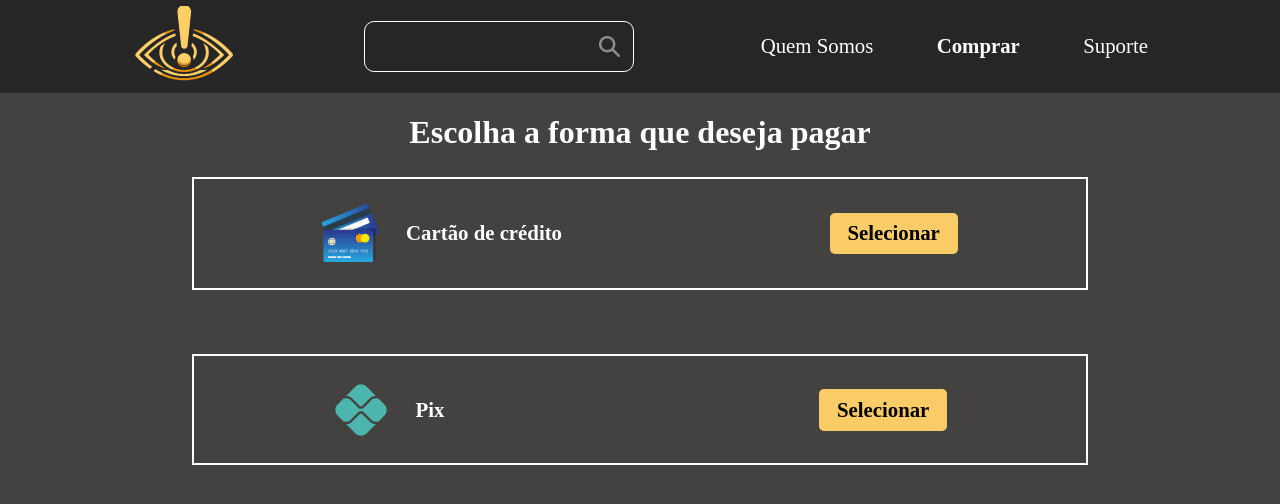
After one commit to Alerta-Visao/Site, a PHP site: page /formasPagamento.html in a window 1280 px wide. The commit adds this page. Shown: the top 504 px of the page. Run offline with PHP 8.4, Linux system fonts and the light colour scheme.

Commit message:
Adicionando a pagina de formas de pagamento

```diff
--- a/estilo.css
+++ b/estilo.css
@@ -157,10 +157,6 @@ header{
 }
 
 /* ---------------------Detalhes produto-------------------- */
-#secao1FotoProduto{
-
-}
-
 #secao1TextoProduto{
     margin-right: 20%;
 }
--- /dev/null
+++ b/formasPagamento.html
@@ -0,0 +1,70 @@
+<!DOCTYPE html>
+<html lang="en">
+<head>
+    <meta charset="UTF-8">
+    <meta http-equiv="X-UA-Compatible" content="IE=edge">
+    <meta name="viewport" content="width=device-width, initial-scale=1.0">
+    <link rel="stylesheet" href="estilo.css">
+    <title>Formas de Pagamento</title>
+</head>
+<body>
+    <header>
+        <a href="./index.html">
+            <img id="logoCabecalho" src="./imagens/logoCabecalho.png" alt="">
+        </a>
+        <input id="pesquisa" type="text">
+            <a style="grid-column-start: 4; grid-column-end: 4;
+                text-decoration: none;"
+                class="menu" href="quemSomos.html">
+                Quem Somos
+            </a>
+            <a style="grid-column-start: 5; grid-column-end: 5; font-weight: bold;"
+                class="menu">
+                Comprar
+            </a>
+            <a style="grid-column-start: 6; grid-column-end: 6;"
+                class="menu">
+                Suporte
+            </a>
+    </header>
+    <center>
+        <h1 class="textoBranco">Escolha a forma que deseja pagar</h1>
+        <div style="display: flex;
+                    justify-content: center;
+                    align-items: center;
+                    border: 2px solid white;
+                    margin-left: 15%;
+                    margin-right: 15%;
+                    padding-top: 2%;
+                    padding-bottom: 2%;
+                    margin-bottom: 5%;"
+            id="secao1">
+            <img src="./imagens/logoCartao.png" alt="">
+            <div style="font-size: 130%; font-weight: bold;
+                        margin-left: 3%; margin-right: 30%;" class="textoBranco">
+                Cartão de crédito
+            </div>
+            <a style="font-size: 130%; padding-left: 2%;
+                      padding-right: 2%;"
+                id="botaoEntrar">Selecionar</a>
+        </div>
+        <div style="display: flex;
+                    justify-content: center;
+                    align-items: center;
+                    border: 2px solid white;
+                    margin-left: 15%;
+                    margin-right: 15%;
+                    padding-top: 2%;
+                    padding-bottom: 2%;"
+            id="secao1">
+            <img src="./imagens/logoPix.png" alt="">
+            <div style="font-size: 130%; font-weight: bold;
+                        margin-left: 3%; margin-right: 42%;" class="textoBranco">
+                Pix
+            </div>
+            <a style="font-size: 130%; padding-left: 2%;
+            padding-right: 2%;" id="botaoEntrar">Selecionar</a>
+        </div>
+    </center>
+</body>
+</html>
--- a/index.html
+++ b/index.html
@@ -17,8 +17,8 @@
                 class="menu" href="quemSomos.html">
                 Quem Somos
             </a>
-            <a style="grid-column-start: 5; grid-column-end: 5;"
-                class="menu">
+            <a style="grid-column-start: 5; grid-column-end: 5; text-decoration: none;"
+                class="menu" href="compra.html">
                 Comprar
             </a>
             <a style="grid-column-start: 6; grid-column-end: 6;"
@@ -48,7 +48,7 @@
                     sint occaecat<br> cupidatat non proident, sunt in
                     culpa qui<br> officia deserunt mollit anim id est<br>
                     laborum...</p>
-                <a id="botaoCadastrar">Ver mais</a>
+                <a href="quemSomos.html" id="botaoCadastrar">Ver mais</a>
             </div>
         </div>
     </center>
```
Also changed, not shown: compra.html (+5 -4 lines), quemSomos.html (+4 -4 lines), imagens/logoCartao.png (added), imagens/logoPix.png (added).
